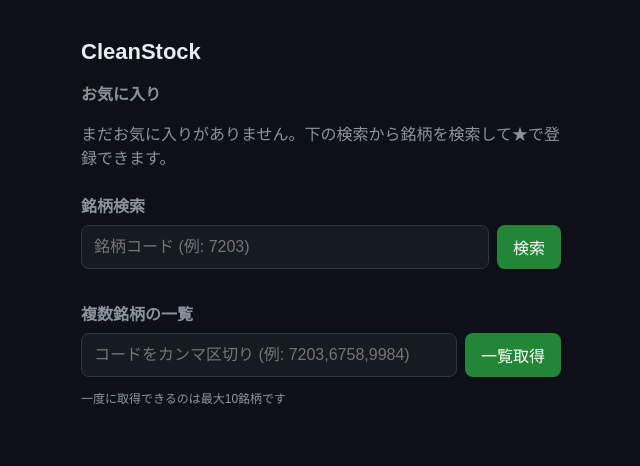
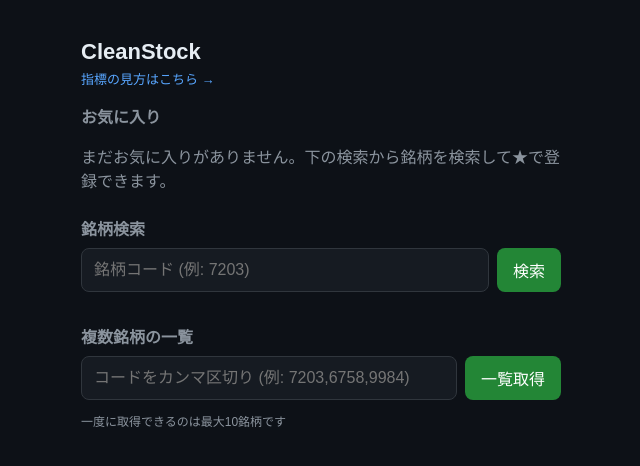
Before and after one commit to cleanbillapp/CleanStock, a Next.js app: page / in a window 1280 px wide. Shown: the top 466 px of the page, without its empty margins (319-959 px from the left). Built offline with nearby package versions, Linux system fonts and the light colour scheme.

Commit message:
Update page.tsx

```diff
--- a/app/page.tsx
+++ b/app/page.tsx
@@ -197,7 +197,15 @@
   }
 return (
     <main style={{ maxWidth: 480, margin: "0 auto", padding: "24px 16px" }}>
-      <h1 style={{ fontSize: 22, marginBottom: 16 }}>CleanStock</h1>
+            <h1 style={{ fontSize: 22, marginBottom: 4 }}>CleanStock</h1>
+      <a
+        href="/glossary"
+        style={{ color: "#58a6ff", fontSize: 13, textDecoration: "none" }}
+      >
+        指標の見方はこちら →
+      </a>
+      <div style={{ marginBottom: 16 }} />
+
 
       {/* お気に入り一覧 */}
       <h2 style={{ fontSize: 16, marginBottom: 8, color: "#8b949e" }}>
```
